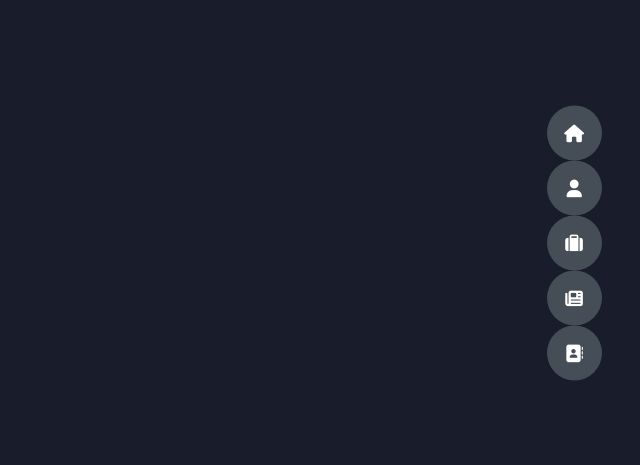
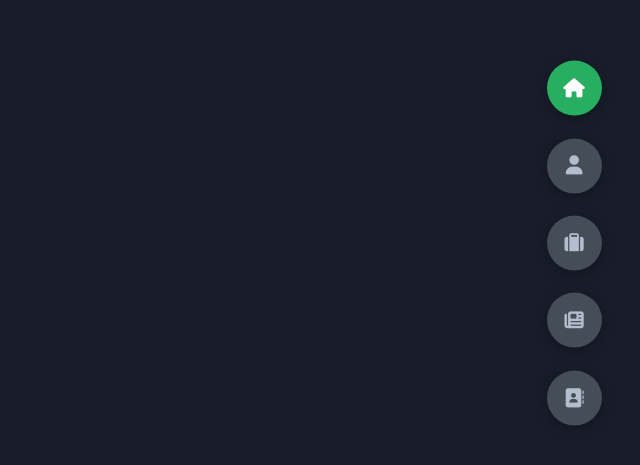
Before and after one commit to MiUlon/portfolio-website-1-react, a React (Create React App) app: page / in a window 1280 px wide. Shown: the part 157-622 px from the top of the page, without its empty margins (640-1280 px from the left). Built offline with nearby package versions, Linux system fonts and the light colour scheme.

Commit message:
implemented funtion to change button color on press and reset to default for previous button

```diff
--- a/src/components/icons/icons.component.jsx
+++ b/src/components/icons/icons.component.jsx
@@ -1,21 +1,84 @@
+import { useState } from 'react';
 import './icons.styles.scss';
 
 const Icons = () => {
+    const [classValue, setClassValue] = useState('active-btn');
+    const [classValue1, setClassValue1] = useState('');
+    const [classValue2, setClassValue2] = useState('');
+    const [classValue3, setClassValue3] = useState('');
+    const [classValue4, setClassValue4] = useState('');
+    const [classValue5, setClassValue5] = useState('');
+
+    const changeClassOnClick1 = () => {
+        setClassValue('');
+        setClassValue1('');
+        setClassValue2('');
+        setClassValue3('');
+        setClassValue4('');
+        setClassValue5('');
+
+        setClassValue1('active-btn');
+    };
+
+    const changeClassOnClick2 = () => {
+        setClassValue('');
+        setClassValue1('');
+        setClassValue2('');
+        setClassValue3('');
+        setClassValue4('');
+        setClassValue5('');
+
+        setClassValue2('active-btn');
+    };
+
+    const changeClassOnClick3 = () => {
+        setClassValue('');
+        setClassValue1('');
+        setClassValue2('');
+        setClassValue3('');
+        setClassValue4('');
+        setClassValue5('');
+
+        setClassValue3('active-btn');
+    };
+
+    const changeClassOnClick4 = () => {
+        setClassValue('');
+        setClassValue1('');
+        setClassValue2('');
+        setClassValue3('');
+        setClassValue4('');
+        setClassValue5('');
+
+        setClassValue4('active-btn');
+    };
+
+    const changeClassOnClick5 = () => {
+        setClassValue('');
+        setClassValue1('');
+        setClassValue2('');
+        setClassValue3('');
+        setClassValue4('');
+        setClassValue5('');
+
+        setClassValue5('active-btn');
+    };
+
     return (
         <div className='controls'>
-            <div className='control control-1 active-btn'>
+            <div className={`control control-1 ${classValue} ${classValue1}`} onClick={changeClassOnClick1}>
                 <i className="fa-solid fa-house"></i>
             </div>
-            <div className='control control-2'>
+            <div className={`control control-2 ${classValue2}`} onClick={changeClassOnClick2}>
                 <i className="fa-solid fa-user"></i>
             </div>
-            <div className='control control-3'>
+            <div className={`control control-3 ${classValue3}`} onClick={changeClassOnClick3}>
                 <i className="fa-solid fa-suitcase"></i>
             </div>
-            <div className='control control-4'>
+            <div className={`control control-4 ${classValue4}`} onClick={changeClassOnClick4}>
                 <i className="fa-solid fa-newspaper"></i>
             </div>
-            <div className='control control-5'>
+            <div className={`control control-5' ${classValue5}`} onClick={changeClassOnClick5}>
                 <i className="fa-solid fa-address-book"></i>
             </div>
         </div>
--- a/src/components/icons/icons.styles.scss
+++ b/src/components/icons/icons.styles.scss
@@ -9,6 +9,15 @@
     justify-content: center;
     transform: translateY(-50%);
 
+    .active-btn {
+        background-color: var(--color-secondary) !important;
+        transition: all .4s ease-in-out;
+
+        i {
+            color: var(--color-white) !important;
+        }
+    }
+
     .control {
         padding: 1rem;
         cursor: pointer;
@@ -19,5 +28,13 @@
         display: flex;
         align-items: center;
         justify-content: center;
+        margin: .7rem 0;
+        box-shadow: var(--box-shadow-1);
+
+        i {
+            font-size: 1.2rem;
+            color: var(--color-grey-2);
+            pointer-events: none;
+        }
     }
 }
--- a/src/index.scss
+++ b/src/index.scss
@@ -18,6 +18,7 @@
     --color-grey-5: #2a2e35;
     --color-grey-6: #12181b;
     --br-sm-2: 14px;
+    --box-shadow-1: 0 3px 15px rgba(0, 0, 0, .3);
 }
 
 body {
```
